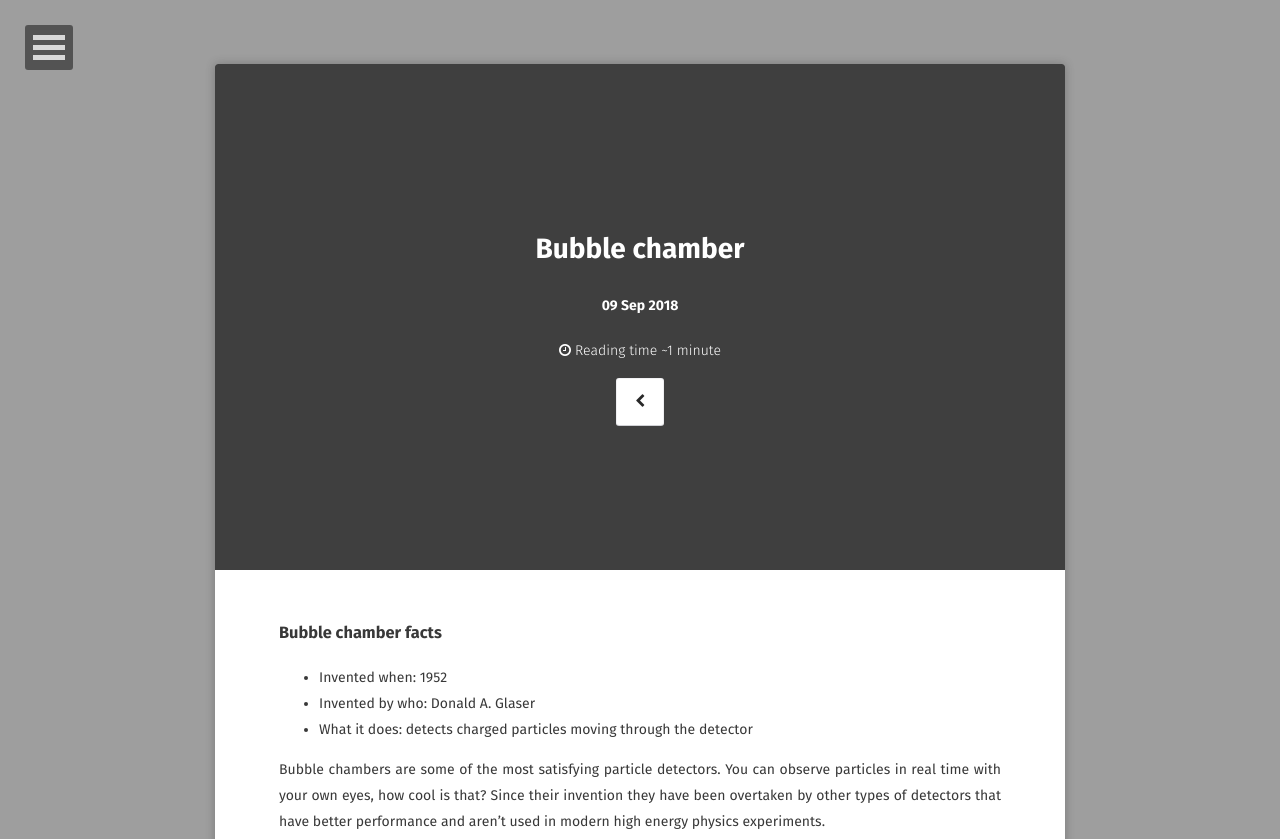
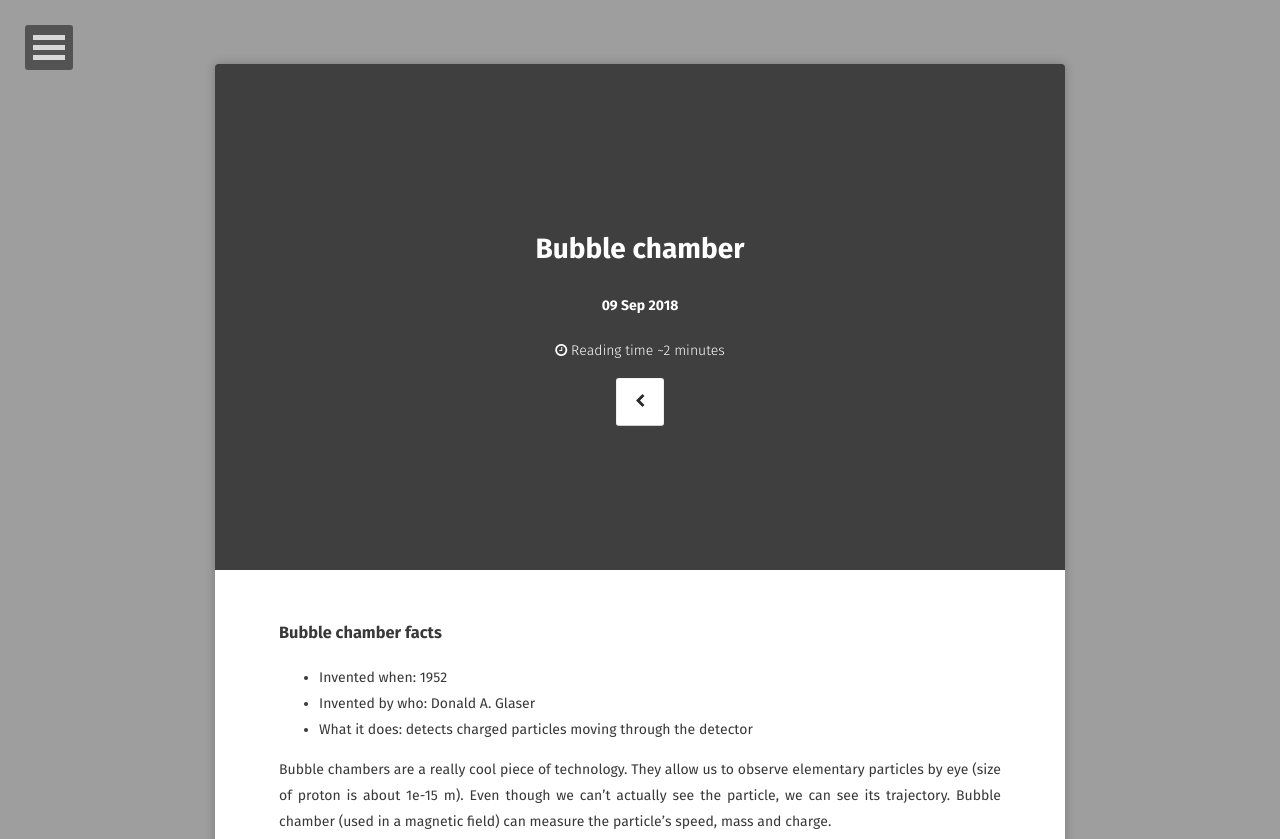
Before and after one commit to ExcitedPositron/ExcitedPositron.github.io, a Jekyll site: the page built from _posts/2018-09-09-detectors-bubble-chamber.markdown, in a window 1280 px wide. Shown: the top 839 px of the page. Built offline with Jekyll 4.4.1, drawn with Linux system fonts in a browser that asks for light colours; some web fonts are replaced; comment, search, counter and statistics services are not loaded; some of the changed text lies outside the part shown; grey boxes are pictures that could not be loaded.

Commit message:
bubble changes

```diff
--- a/_posts/2018-09-09-detectors-bubble-chamber.markdown
+++ b/_posts/2018-09-09-detectors-bubble-chamber.markdown
@@ -9,7 +9,7 @@
 - physics
 - particles
 comments: true
-feature: /assets/img/posts/bubble1.png
+feature: /assets/img/posts/2018-09-09-bubble/bubble1.jpg
 ---
 
 ### Bubble chamber facts
@@ -18,20 +18,20 @@
 * Invented by who: Donald A. Glaser
 * What it does: detects charged particles moving through the detector
 
-Bubble chambers are some of the most satisfying particle detectors. You can observe particles in real time with your own eyes, how cool is that? Since their invention they have been overtaken by other types of detectors that have better performance and aren't used in modern high energy physics experiments.
+Bubble chambers are a really cool piece of technology. They allow us to observe elementary particles by eye (size of proton is about 1e-15 m). Even though we can't actually see the particle, we can see its trajectory. Bubble chamber (used in a magnetic field) can measure the particle's speed, mass and charge.
+
+<figure>
+        <a href="/assets/img/posts/2018-09-09-bubble/bubble2.jpg"><img src="/assets/img/posts/2018-09-09-bubble/bubble2.jpg"></a>
+        <figcaption>The Big European Bubble Chamber which you can now see at CERN.</figcaption>
+</figure>
 
 Aparently some of the earliest prototypes used beer as a medium which might have given the bubble chamber its name. I would like to know what prompted Donald A. Glaser to pour some beer into his newly constructed detector. Did he really just not want to share it with some colleagues? Anyway, he soon realized that liquid hydrogen will do much better and his lab could stop smelling like a pub again.
 
 The basic principle of bubble chamber is a container filled with a liquid at high pressure above its usual boiling temperature (most commonly used liquid hydrogen). When an electrically charged particle enters the detector, the detector volume is quickly increased, decreasing the pressure at the same time which leads to the liquid entering a superheated stage. A charged particle ionizes the superheated liquid (separates the positive and negative charges of an atom) and the ionization boils off some of the liquid, bubbles appear. Because the detector container is still expanding, the bubbles also increase in size and can be photographed from a camera facing the detector.
 
 <figure class="animated_gif_frame">
-	<img src="/assets/img/posts/bubblechamber.gif" data-source="/assets/img/posts/bubblechamber.gif" width="800" height="450" />
+	<img src="/assets/img/posts/2018-09-09-bubble/bubblechamber.gif" data-source="/assets/img/posts/2018-09-09-bubble/bubblechamber.gif" width="800" height="450" />
 </figure>
 
 
-Bubble chambers were the successors of the cloud chambers.
-
-<figure>
-        <a href="/assets/img/posts/bubble2.jpg"><img src="/assets/img/posts/bubble2.jpg"></a>
-        <figcaption>The Big European Bubble Chamber which you can now see at CERN.</figcaption>
-</figure>
+Bubble chambers were the successors of the cloud chambers. They were used in the discovery of weak neutral currents (<a href="http://inspirehep.net/record/83735">ref</a>) which confirmed the electorweak theory and later led to the discovery of the W and Z bosons. There are some more recent experiment using this technology such as <a href="http://www-coupp.fnal.gov/">COUPP</a>, <a href="http://www.picassoexperiment.ca/">PICASSO</a> and <a href="http://www.picoexperiment.com/">PICO</a>.
```
Also changed, not shown: assets/img/posts/2018-09-09-bubble/bubble0.png (renamed from assets/img/posts/bubble0.png), assets/img/posts/2018-09-09-bubble/bubblechamber.gif (renamed from assets/img/posts/bubblechamber.gif), 4 other files.
